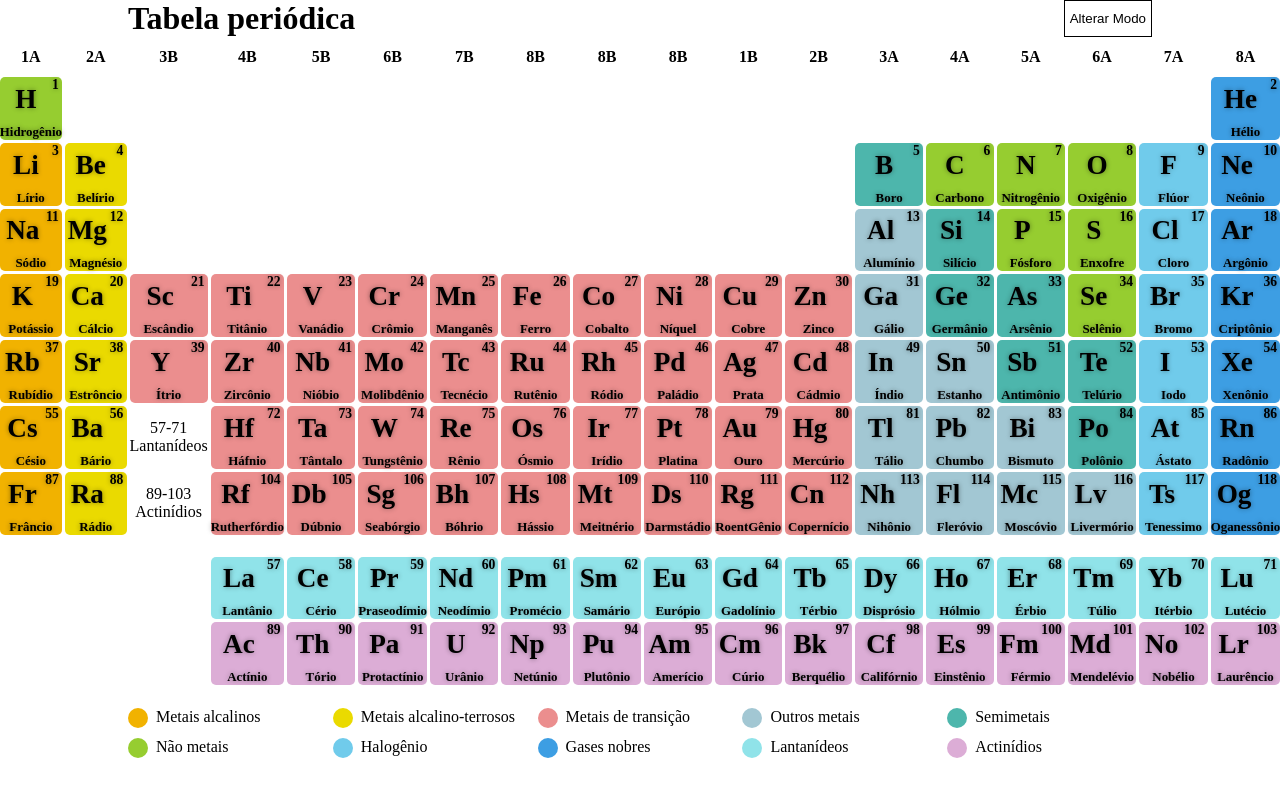
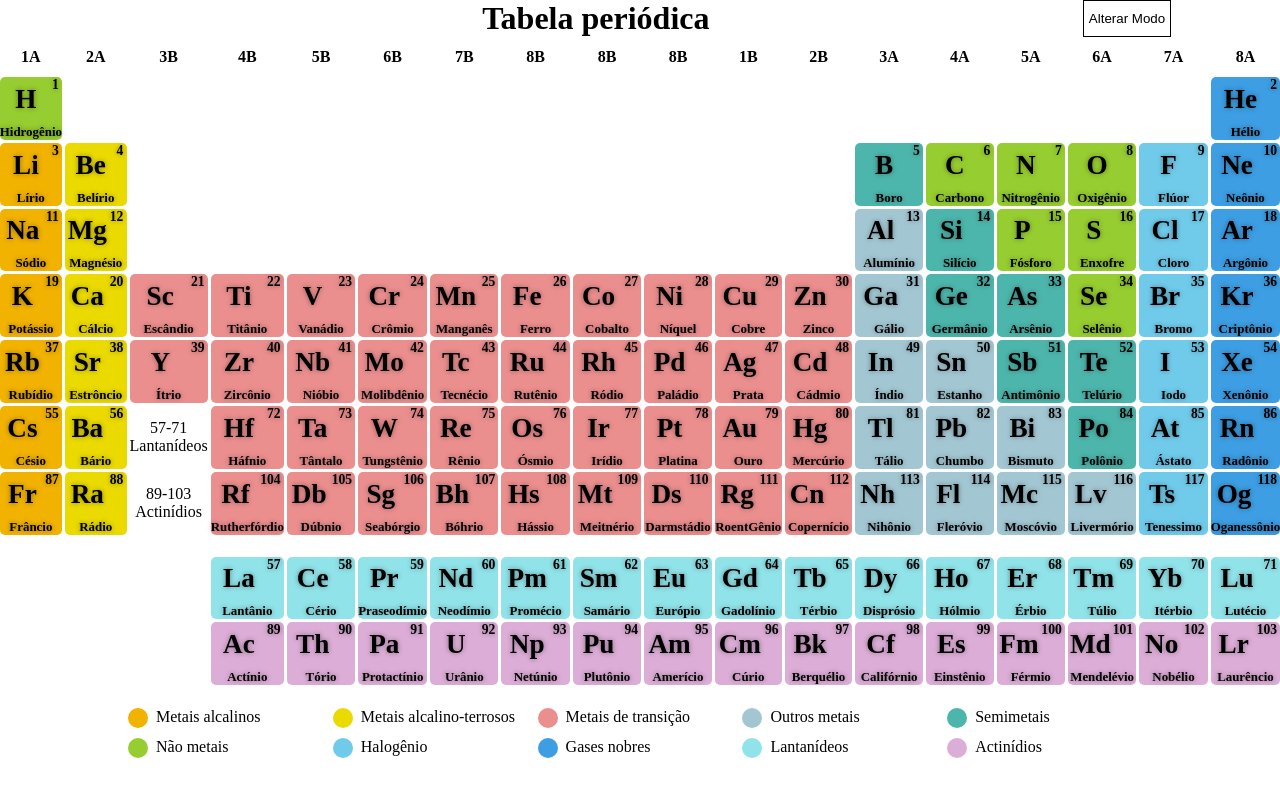
Before and after one commit to LksDS/html-css-tabela-periodica, a plain HTML site: page index.html in a window 1280 px wide. Drawn offline with Linux system fonts and the light colour scheme.

Commit message:
Project Done

```diff
--- a/style.css
+++ b/style.css
@@ -16,9 +16,9 @@ body {
   align-items: center;
 }
 header {
-  width: 80%;
+  width: 83%;
   display: flex;
-  justify-content: space-between;
+  justify-content: right;
 }
 #btn__switch {
   background-color: var(--background-color);
@@ -28,9 +28,12 @@ header {
 }
 #btn__switch:hover {
   cursor: pointer;
+  transition: all 0.5s;
+  transform: scale(1.1);
 }
 h1 {
   text-align: center;
+  margin: auto;
 }
 table {
   width: calc(var(--tdSize) * 18px);
```
